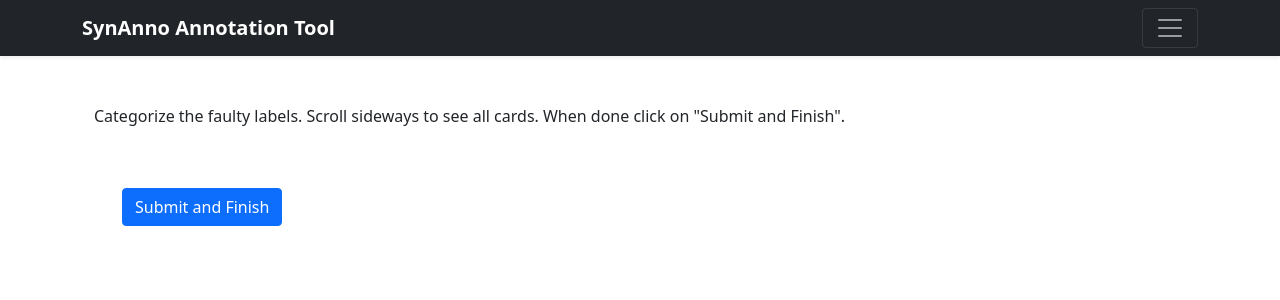
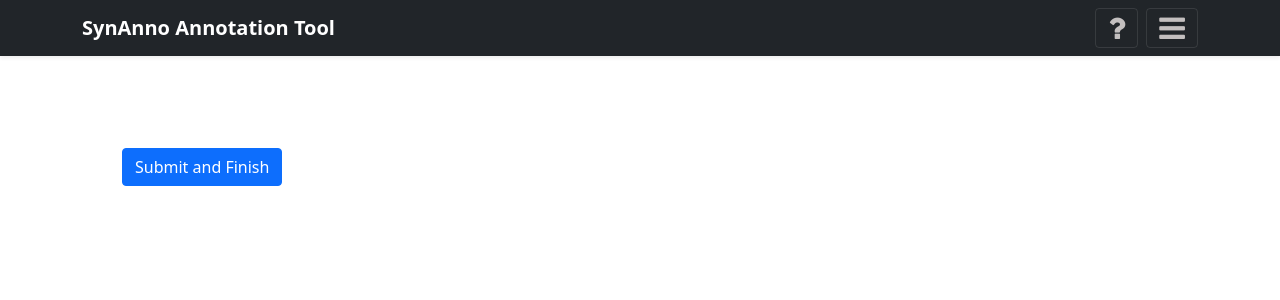
Before and after one commit to PytorchConnectomics/SynAnno, a Flask app: page /categorize in a window 1280 px wide. Shown: the top 300 px of the page. Run offline with Flask 2, Linux system fonts and the light colour scheme; the visitor is signed in with stand-in values (Sample User, id 1); some libraries are stand-ins or nearby versions.

Commit message:
issue 25, added help menu

```diff
--- a/synanno/templates/categorize.html
+++ b/synanno/templates/categorize.html
@@ -1,14 +1,15 @@
 {% extends "templatebase.html" %}
+
+{% block help_content %}
+<p class="text-muted">Categorize the faulty labels. Scroll sideways to see all cards.
+                      When done click on "Submit and Finish".
+                      Note: Right-click to enlarge the patch and navigate surrounding slices.</p>
+{% endblock %}
 
 {% block content %}
 
 
 <div class="container-fluid content-row mb-5 ">
-
-    <p style="text-align: justify;">
-
-        Categorize the faulty labels. Scroll sideways to see all cards.
-        When done click on "Submit and Finish".
 
     <div class="container-fluid py-2">
         <div class="d-flex flex-row flex-nowrap overflow-auto">
--- a/synanno/templates/templatebase.html
+++ b/synanno/templates/templatebase.html
@@ -13,11 +13,12 @@
     <script src="https://cdn.jsdelivr.net/npm/@popperjs/core@2.9.2/dist/umd/popper.min.js" integrity="sha384-IQsoLXl5PILFhosVNubq5LC7Qb9DXgDA9i+tQ8Zj3iwWAwPtgFTxbJ8NT4GN1R8p" crossorigin="anonymous"></script>
     <script src="https://cdn.jsdelivr.net/npm/bootstrap@5.0.2/dist/js/bootstrap.min.js" integrity="sha384-cVKIPhGWiC2Al4u+LWgxfKTRIcfu0JTxR+EQDz/bgldoEyl4H0zUF0QKbrJ0EcQF" crossorigin="anonymous"></script>
     <link rel="stylesheet" href="{{ url_for('static', filename='style.css') }}" >
+    <link rel="stylesheet" href="https://cdnjs.cloudflare.com/ajax/libs/font-awesome/4.7.0/css/font-awesome.min.css">
   </head>
   <body>
 
     <header class="mb-2">
-      <div class="collapse bg-dark" id="navbarHeader">
+      <div class="collapse bg-dark" id="navbarMenu">
         <div class="container">
           <div class="row">
             <div class="col-sm-8 col-md-7 py-4">
@@ -29,21 +30,35 @@
               <h4 class="text-white">Contact</h4>
               <ul class="list-unstyled">
                   <li><a href="https://vcg.seas.harvard.edu/" class="text-white">VCG Harvard</a></li>
-                  <li><a href=https://github.com/zudi-lin" class="text-white">GitHub</a></li>
+                  <li><a href=#https://github.com/zudi-lin" class="text-white">GitHub</a></li>
                   <li><a href="#" class="text-white">Email Us</a></li>
               </ul>
             </div>
           </div>
         </div>
       </div>
+      <div class="collapse bg-dark" id="navbarHelp">
+        <div class="container">
+          <div class="row">
+            <div class="col-sm-8 col-md-7 py-4">
+              <h4 class="text-white">Help</h4>
+              {% block help_content %}
+              {% endblock %}
+            </div>
+          </div>
+        </div>
+      </div>
       <nav class="navbar navbar-dark bg-dark shadow-sm">
         <div class="container">
-          <a href="#" class="navbar-brand d-flex align-items-center">
+          <a href="#" class="navbar-brand">
             <strong>SynAnno Annotation Tool</strong>
           </a>
-            <button class="navbar-toggler" type="button" data-bs-toggle="collapse" data-bs-target="#navbarHeader">
-              <span class="navbar-toggler-icon"></span>
-            </button>
+          <button class="navbar-toggler ms-auto" type="button" data-bs-toggle="collapse" data-bs-target="#navbarHelp">
+            <i class="fa fa-question" style="font-size:30px;color:rgb(195, 191, 191);"></i>
+          </button>
+          <button class="navbar-toggler" style="margin-left: 8px" type="button" data-bs-toggle="collapse" data-bs-target="#navbarMenu">
+              <i class="fa fa-bars" style="font-size:30px;color:rgb(195, 191, 191);"></i>
+          </button>
         </div>
       </nav>
     </header>
```
Also changed, not shown: synanno/templates/annotation.html (+8 -9 lines), synanno/templates/opendata.html (+6 -1 lines).
